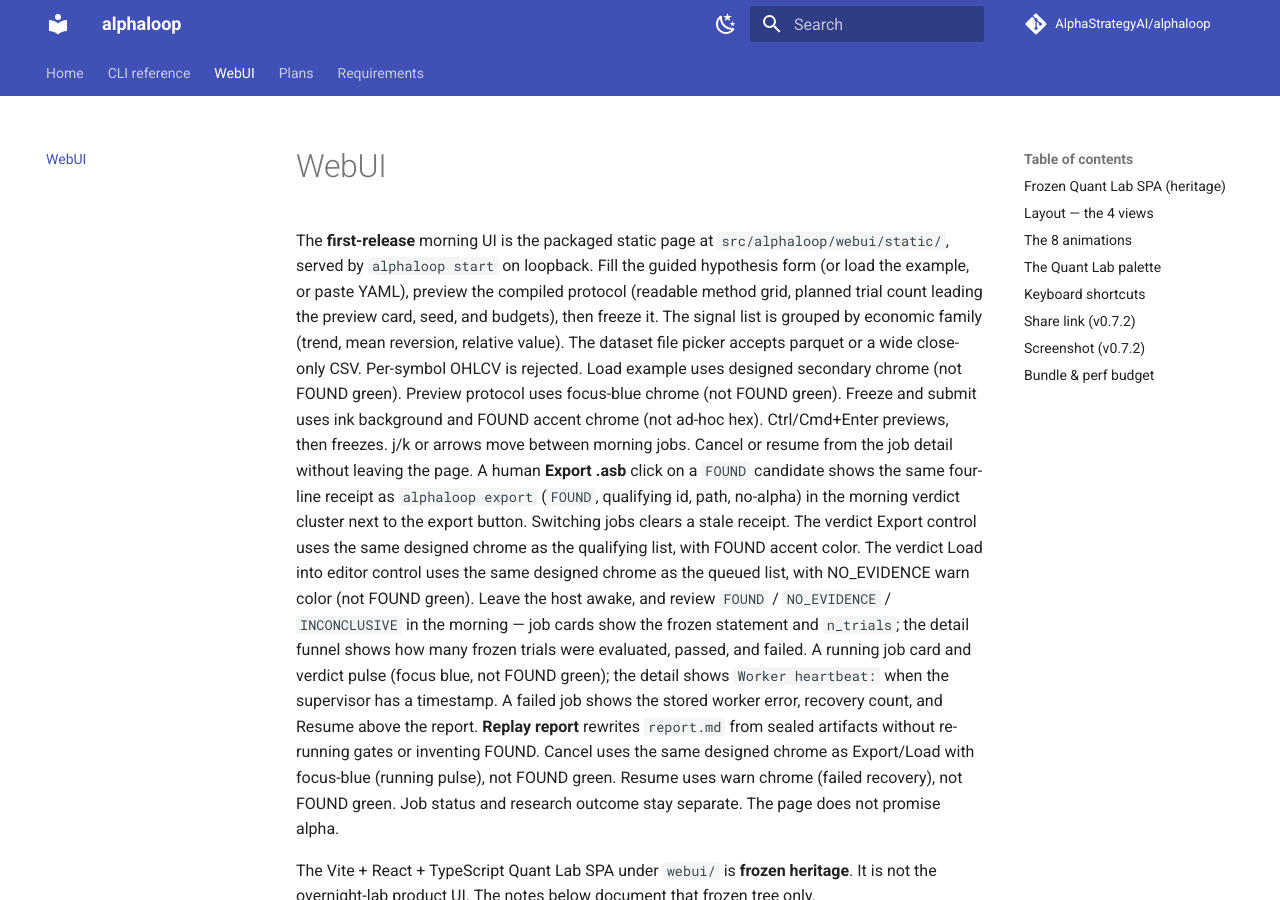
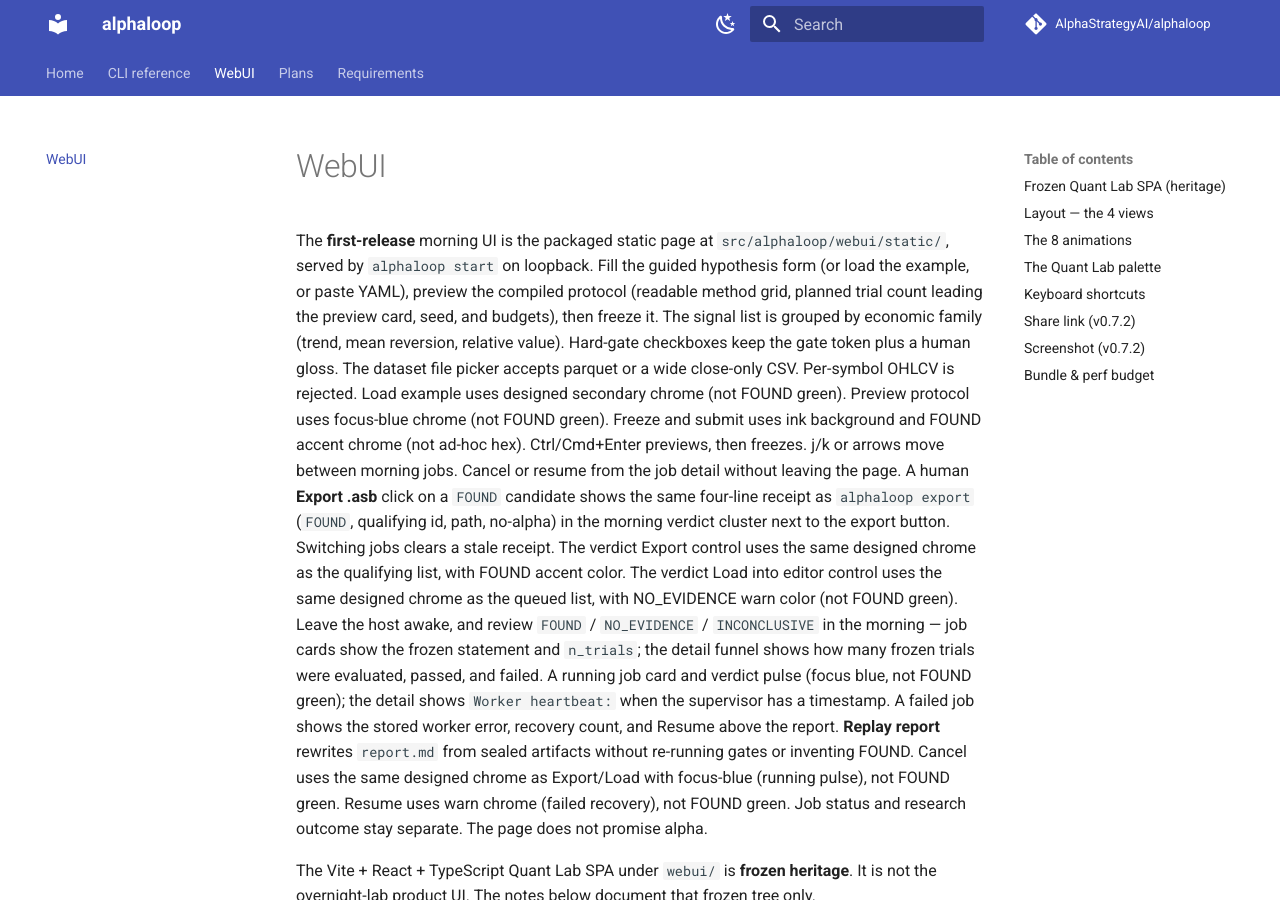
Before and after one commit to AlphaStrategyAI/alphaloop, an MkDocs documentation site: the page built from docs/webui.md, in a window 1280 px wide and 900 px high. Built offline with MkDocs 1.6.1 and Material for MkDocs 9.7.7, drawn with Linux system fonts in a browser that asks for light colours; comment, search, counter and statistics services are not loaded.

Commit message:
feat(webui): gloss hard-gate checkboxes with locked names
Keep HardGateName values so YAML and preview are unchanged. Visible
labels add an em-dash gloss (DSR, walk-forward OOS, versus tests).

Co-authored-by: PatrickFeng <AlphaStrategyAI@users.noreply.github.com>

```diff
--- a/docs/webui.md
+++ b/docs/webui.md
@@ -6,7 +6,8 @@ Fill the guided hypothesis form (or load the example, or paste YAML),
 preview the compiled protocol (readable method grid, planned trial
 count leading the preview card, seed, and budgets), then freeze it.
 The signal list is grouped by economic family (trend, mean reversion,
-relative value). The dataset file picker accepts parquet or a
+relative value). Hard-gate checkboxes keep the gate token plus a human
+gloss. The dataset file picker accepts parquet or a
 wide close-only CSV. Per-symbol OHLCV is rejected. Load example uses designed secondary chrome
 (not FOUND green). Preview protocol uses focus-blue chrome (not
 FOUND green). Freeze and submit uses ink background and FOUND accent
```
Also changed, not shown: src/alphaloop/webui/static/index.html (+6 -6 lines), 1 other file.
